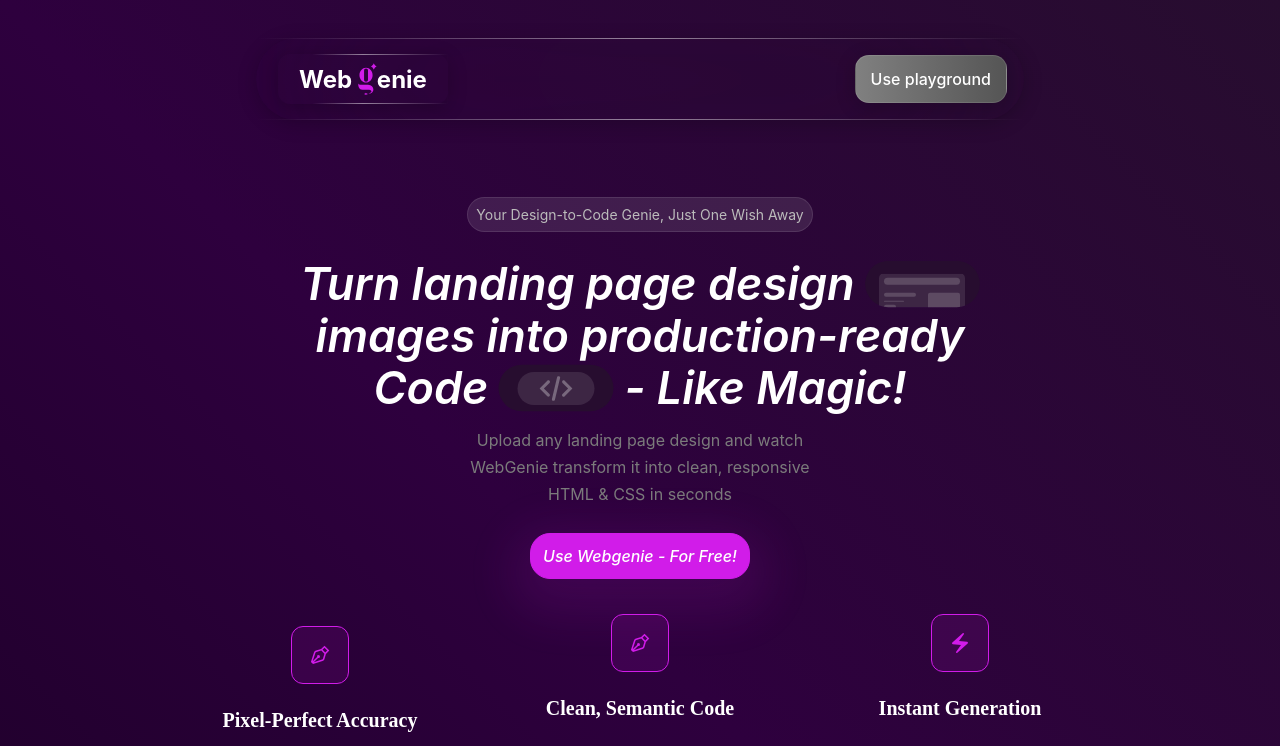
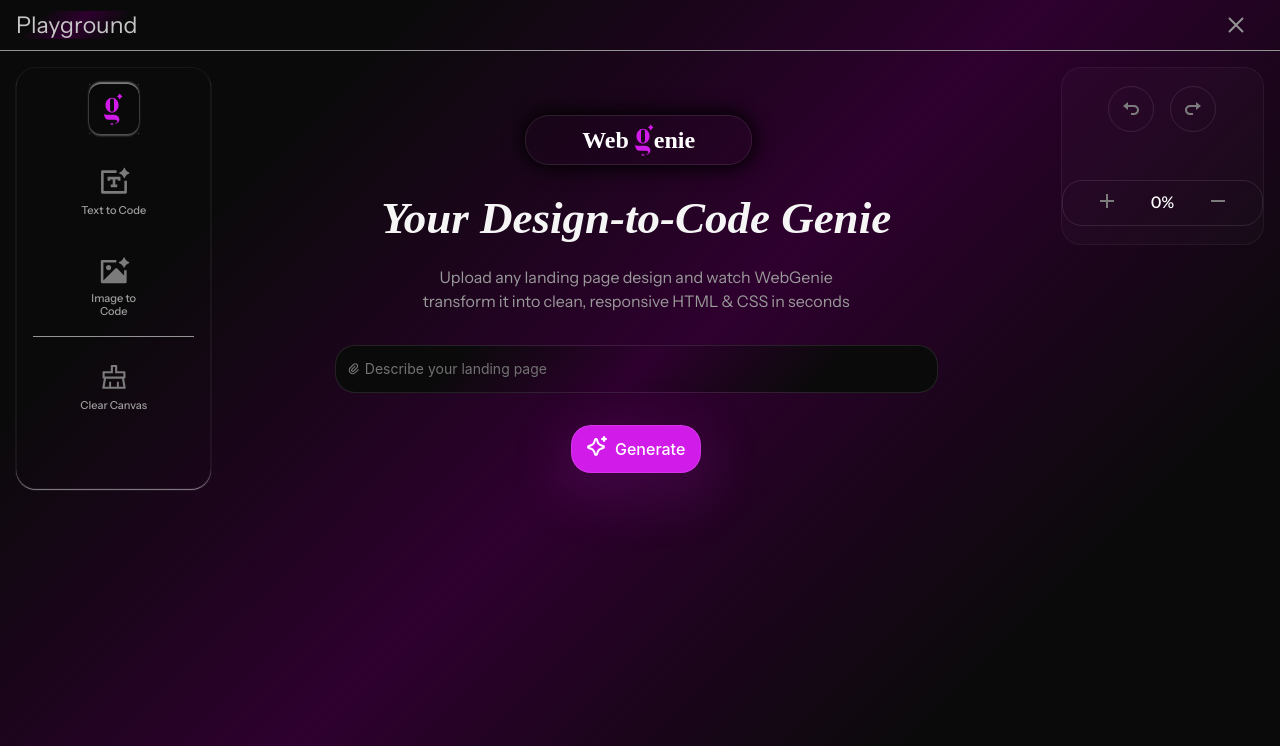
Before and after one commit to sangar-1028/web-genie-frontend, a React (Create React App) app: page /playground in a window 1280 px wide. Shown: the top 746 px of the page. Built offline with nearby package versions, Linux system fonts and the light colour scheme.

Commit message:
navigation applied

```diff
--- a/package.json
+++ b/package.json
@@ -12,6 +12,7 @@
     "react": "^18.3.1",
     "react-dom": "^18.3.1",
     "react-icons": "^5.3.0",
+    "react-router-dom": "^6.28.0",
     "react-scripts": "5.0.1",
     "sass": "^1.80.5",
     "styled-components": "^6.1.13",
--- a/public/index.html
+++ b/public/index.html
@@ -24,7 +24,10 @@
       work correctly both with client-side routing and a non-root public URL.
       Learn how to configure a non-root public URL by running `npm run build`.
     -->
-    <title>React App</title>
+    <link rel="preconnect" href="https://fonts.googleapis.com">
+    <link rel="preconnect" href="https://fonts.gstatic.com" crossorigin>
+    <link href="https://fonts.googleapis.com/css2?family=Instrument+Sans:ital,wght@0,400..700;1,400..700&display=swap" rel="stylesheet">
+    <title>Web Genie</title>
   </head>
   <body>
     <noscript>You need to enable JavaScript to run this app.</noscript>
--- a/src/App.js
+++ b/src/App.js
@@ -1,10 +1,10 @@
 import "./App.css";
-import Dashboard from "./Screen/Dashboard";
+import Routes from "./Routes";
 
 function App() {
   return (
     <>
-<Dashboard/>
+<Routes/>
 
     </>
   );
--- a/src/CommonComponent/Header/index.jsx
+++ b/src/CommonComponent/Header/index.jsx
@@ -1,14 +1,10 @@
-import React, { useState } from "react";
+import React from "react";
 import "./style.scss";
 import { ButtonField } from "../../CommonComponent";
-import Playground from "../../Screen/Playground";
 import { Icon } from "../../assests/images/constant";
+import { useNavigate } from "react-router-dom";
 const Header = () => {
-  const [isOpen, setIsOpen] = useState(false);
-
-  const openModal = () => {
-    setIsOpen(!isOpen);
-  };
+ const navigate = useNavigate()
   return (
     <>
       <div className="header">
@@ -21,12 +17,11 @@ const Header = () => {
           <ButtonField
             text="Use playground"
             buttonStyle={"buttonStyle"}
-            onClick={openModal}
+            onClick={() => navigate("/playground")}
           />
         </div>
       </div>
 
-      <Playground modalOpen={isOpen} onClose={openModal} />
     </>
   );
 };
--- /dev/null
+++ b/src/Routes/index.jsx
@@ -0,0 +1,21 @@
+import { createBrowserRouter, createRoutesFromElements, Route, RouterProvider } from "react-router-dom";
+import Dashboard from "../Screen/Dashboard";
+import Playground from "../Screen/Playground";
+
+
+const Routes = () => {
+
+    const router = createBrowserRouter(
+        createRoutesFromElements(
+          <Route path="/">
+            <Route index element={<Dashboard />} />
+            <Route path="dashboard" element={<Dashboard />} />
+            <Route path="playground" element={<Playground />} />
+            <Route path="*" element={<h1>Page not found</h1>} />
+          </Route>
+        )
+      );
+  return <RouterProvider router={router} />;
+};
+
+export default Routes;
--- a/src/Screen/Playground/index.jsx
+++ b/src/Screen/Playground/index.jsx
@@ -1,16 +1,20 @@
 import React, { useEffect, useState } from "react";
-import Modal from "antd/es/modal/Modal";
 import { calculateSize } from "../../utilies/constantFuntion";
 import "./style.scss";
 import { CgClose } from "react-icons/cg";
-import { Divider } from "antd";
+
 import { DetailContainer, MenuContainer, RotateContainer } from "./Components";
-const Playground = ({ modalOpen, onClose }) => {
+import { useNavigate } from "react-router-dom";
+const Playground = () => {
+
+ const navigate = useNavigate()
+
   const [screenSize, setScreenSize] = useState({
     width: calculateSize(window.innerWidth),
     height: window.innerHeight,
     size: window.innerWidth,
   });
+
 
   useEffect(() => {
     const handleResize = () => {
@@ -27,17 +31,14 @@ const Playground = ({ modalOpen, onClose }) => {
   }, []);
 
   return (
-    <Modal
-      title="Playground"
-      visible={modalOpen}
-      footer={null}
-      onCancel={onClose}
-      width={screenSize.width}
-      className="custom-modal custom-modal-title"
-      closeIcon={<CgClose color="#939393" size={24} />}
-    >
-      <>
-        <Divider style={{ borderColor: "#939393" }} />
+    <div className="playgroundModal">
+      <div className="playgroundHeader">
+      <div className="PlaygroundTitle">
+        Playground
+        </div>
+         <CgClose color="#939393" size={24} onClick={() => navigate("/dashboard")}/>
+        </div>
+
       <div className="playgroundContainer">
         <div className="playgroudMenuContainer">
           <MenuContainer screenSize={screenSize} />
@@ -51,8 +52,7 @@ const Playground = ({ modalOpen, onClose }) => {
           </div>
         )}
       </div>
-      </>
-    </Modal>
+    </div>
   );
 };
 
--- a/src/Screen/Playground/style.scss
+++ b/src/Screen/Playground/style.scss
@@ -1,23 +1,33 @@
-.custom-modal .ant-modal-content {
+.playgroundModal  {
   border: none;
   box-shadow: 0px 2px 2px 2px #d11ce9;
   background: linear-gradient(135deg, #0a0a0a 20%, #2e002e 50%, #0a0a0a 80%);
-  padding-left: 0% !important;
-  padding-right: 0% !important;
-  height: auto;
+  padding-left: 0%;
+  padding-right: 0%;
+  height: 100vh;
+  background: linear-gradient(135deg, #0a0a0a 20%, #2e002e 50%, #0a0a0a 80%);
+
 }
 
-.custom-modal-title .ant-modal-title {
+.playgroundHeader {
+  display: flex;
+  flex-direction: row;
+  justify-content: space-between;
+  align-items: center;
+  padding-left: 1rem;
+  padding-right: 2rem;
+  height: 50px;
+  border-bottom: 1px solid #939393;
+}
+
+.PlaygroundTitle  {
   color: #c6c6c6;
   background: linear-gradient(135deg, #0a0a0a 20%, #2e002e 50%, #0a0a0a 80%);
-
-  font-family: Instrument Sans;
+  font-family: "Instrument Sans";
   font-size: 23px;
   font-weight: 400;
   line-height: 28.06px;
   text-align: start;
-  padding-left: 2rem !important;
-  padding-right: 2rem !important;
 }
 
 .playgroundContainer {
```
Also changed, not shown: 1 other file (tests, documents, lock files or other folders). Lines whose indentation alone changed are shown as unchanged.
